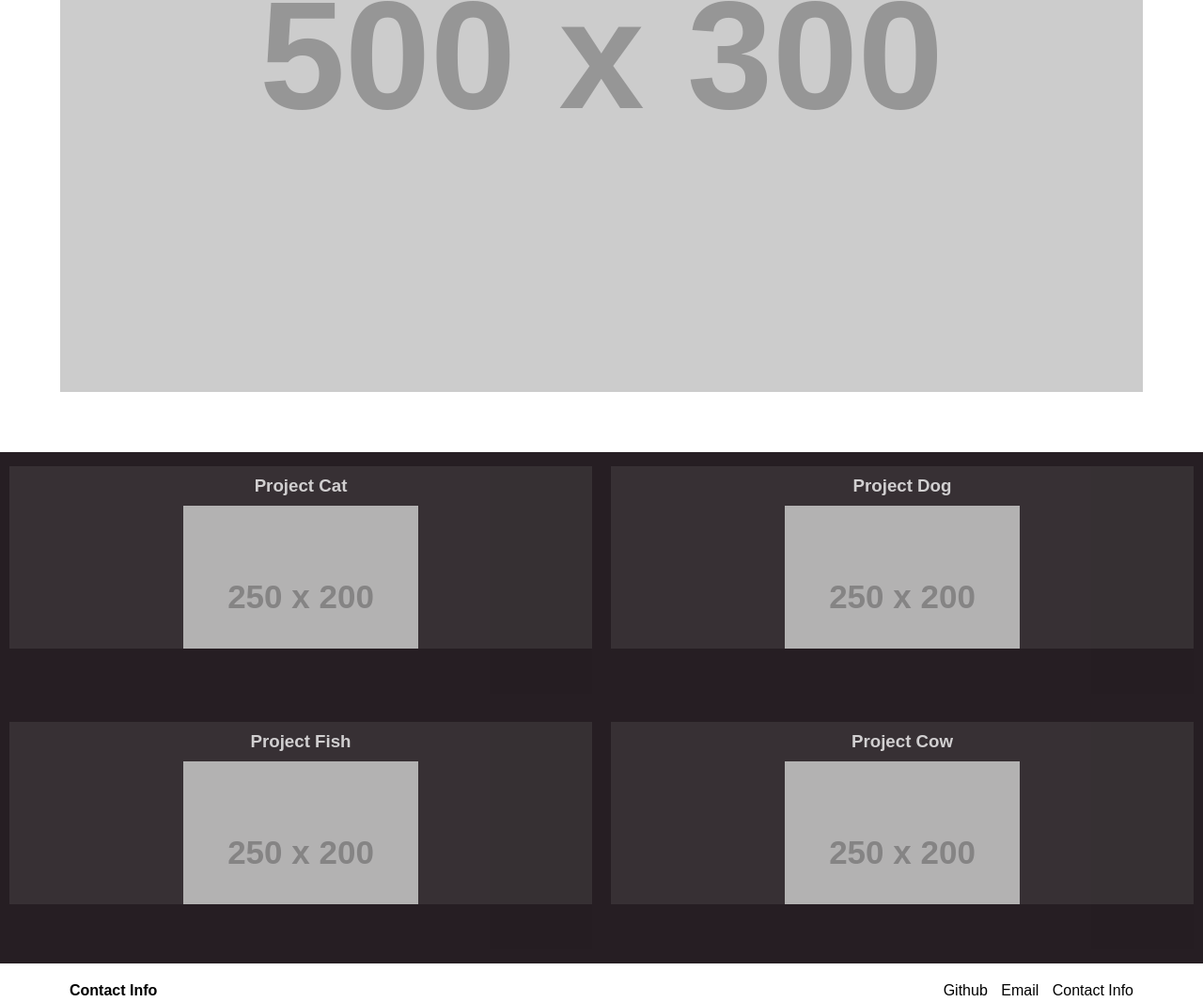
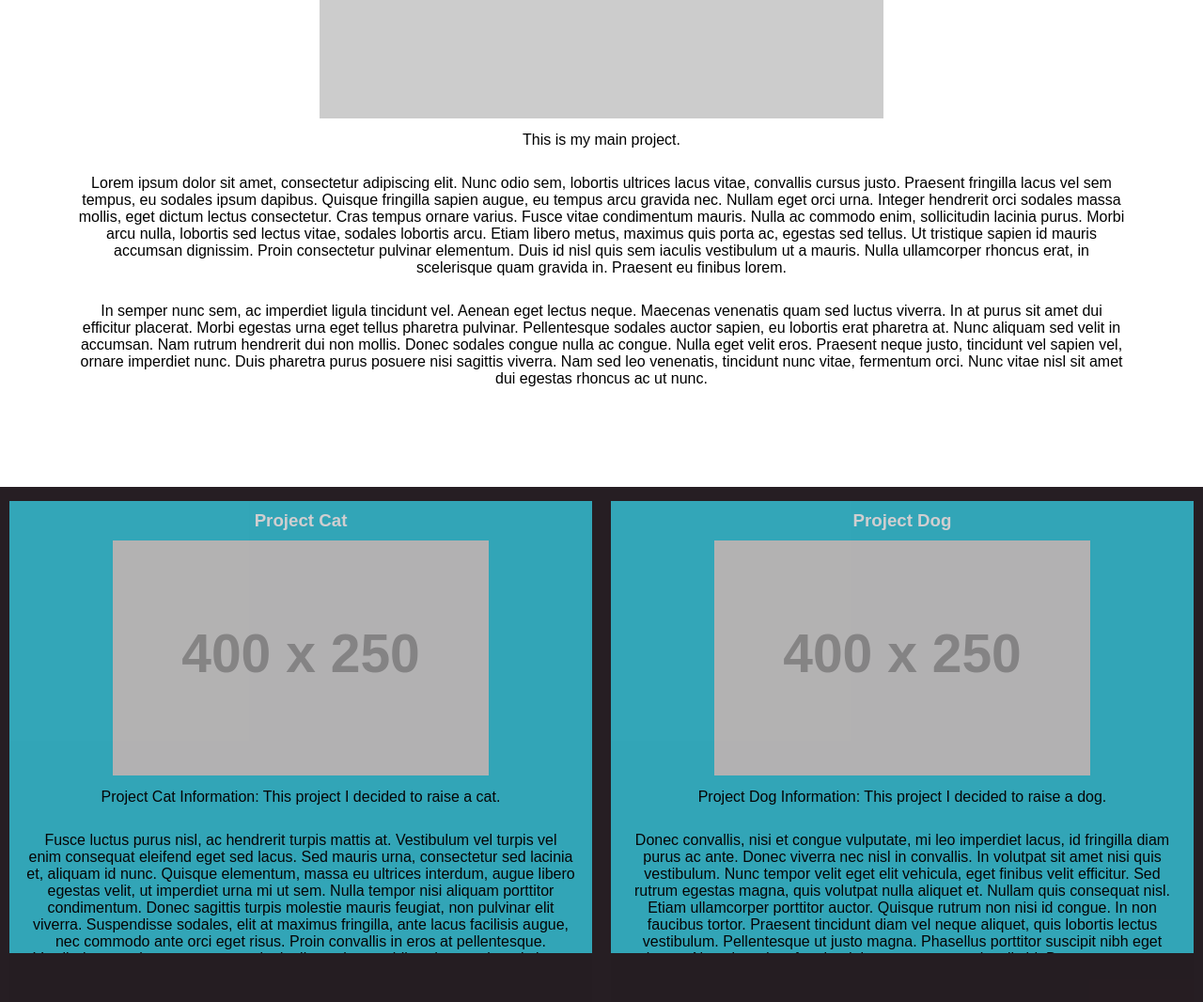
Before and after one commit to Reyesfrancisp/francis_reyes_portfolio, a plain HTML site: page index.html in a window 1280 px wide. Shown: the part 950-2016 px from the top of the page at 94% size. Drawn offline with Linux system fonts and the light colour scheme; placeholder pictures from the web are drawn by us.

Commit message:
Added text and fixed some CSS around to get things working

```diff
--- a/index.html
+++ b/index.html
@@ -41,51 +41,90 @@
 
     </section>
 
+    <!-- Main Project section -->
+
     <section class="main-project">
-<h1 style="text-align: center;">Main Project</h1>
+        <h1 style="text-align: center;">Main Project</h1>
 
-<img src="https://placehold.co/500x300" alt="Placeholder for main project">
+        <img src="https://placehold.co/600x400" alt="Placeholder for main project">
+        <p>
+            This is my main project.</p>
+        <p>
+            Lorem ipsum dolor sit amet, consectetur adipiscing elit. Nunc odio sem, lobortis ultrices lacus vitae,
+            convallis cursus justo. Praesent fringilla lacus vel sem tempus, eu sodales ipsum dapibus. Quisque fringilla
+            sapien augue, eu tempus arcu gravida nec. Nullam eget orci urna. Integer hendrerit orci sodales massa
+            mollis, eget dictum lectus consectetur. Cras tempus ornare varius. Fusce vitae condimentum mauris. Nulla ac
+            commodo enim, sollicitudin lacinia purus. Morbi arcu nulla, lobortis sed lectus vitae, sodales lobortis
+            arcu. Etiam libero metus, maximus quis porta ac, egestas sed tellus. Ut tristique sapien id mauris accumsan
+            dignissim. Proin consectetur pulvinar elementum. Duis id nisl quis sem iaculis vestibulum ut a mauris. Nulla
+            ullamcorper rhoncus erat, in scelerisque quam gravida in. Praesent eu finibus lorem.
+        <p>In semper nunc sem, ac imperdiet ligula tincidunt vel. Aenean eget lectus neque. Maecenas venenatis quam sed
+            luctus viverra. In at purus sit amet dui efficitur placerat. Morbi egestas urna eget tellus pharetra
+            pulvinar. Pellentesque sodales auctor sapien, eu lobortis erat pharetra at. Nunc aliquam sed velit in
+            accumsan. Nam rutrum hendrerit dui non mollis. Donec sodales congue nulla ac congue. Nulla eget velit eros.
+            Praesent neque justo, tincidunt vel sapien vel, ornare imperdiet nunc. Duis pharetra purus posuere nisi
+            sagittis viverra. Nam sed leo venenatis, tincidunt nunc vitae, fermentum orci. Nunc vitae nisl sit amet dui
+            egestas rhoncus ac ut nunc.</p>
 
+        </p>
     </section>
 
     <!-- Multiple Projects Section -->
     <main>
         <section class="textbox">
             <h3> Project Cat</h3>
-            <img src="https://placehold.co/250x200" alt="Placeholder image for project cat">
+            <img src="https://placehold.co/400x250" alt="Placeholder image for project cat">
+            <p>
+                Project Cat Information: This project I decided to raise a cat.
+            </p>
+            <p>Fusce luctus purus nisl, ac hendrerit turpis mattis at. Vestibulum vel turpis vel enim consequat eleifend eget sed lacus. Sed mauris urna, consectetur sed lacinia et, aliquam id nunc. Quisque elementum, massa eu ultrices interdum, augue libero egestas velit, ut imperdiet urna mi ut sem. Nulla tempor nisi aliquam porttitor condimentum. Donec sagittis turpis molestie mauris feugiat, non pulvinar elit viverra. Suspendisse sodales, elit at maximus fringilla, ante lacus facilisis augue, nec commodo ante orci eget risus. Proin convallis in eros at pellentesque. Vestibulum maximus ante ut mauris dapibus, sit amet bibendum sapien tristique. Nam ut enim eget dui vulputate condimentum vel quis nisi. Nulla venenatis, risus eget ultrices maximus, eros eros egestas libero, sodales aliquet ipsum lacus sed lorem. Nullam viverra placerat lorem sit amet tempor. Quisque dignissim tincidunt lectus at consectetur. Ut tempor ullamcorper neque, eu vestibulum sapien dignissim in.</p>
         </section>
 
         <section class="textbox">
             <h3> Project Dog</h3>
 
-        <img src="https://placehold.co/250x200" alt="Placeholder image for project dog">
-                </section>
+            <img src="https://placehold.co/400x250" alt="Placeholder image for project dog">
+            <p>
+                Project Dog Information: This project I decided to raise a dog.
+            </p>
+            <p>
+                Donec convallis, nisi et congue vulputate, mi leo imperdiet lacus, id fringilla diam purus ac ante. Donec viverra nec nisl in convallis. In volutpat sit amet nisi quis vestibulum. Nunc tempor velit eget elit vehicula, eget finibus velit efficitur. Sed rutrum egestas magna, quis volutpat nulla aliquet et. Nullam quis consequat nisl. Etiam ullamcorper porttitor auctor. Quisque rutrum non nisi id congue. In non faucibus tortor. Praesent tincidunt diam vel neque aliquet, quis lobortis lectus vestibulum. Pellentesque ut justo magna. Phasellus porttitor suscipit nibh eget viverra. Nunc interdum feugiat dui, ac tempor nunc iaculis id. Donec eros tortor, sodales vel aliquam ornare, elementum nec lorem.
+            </p>
+        </section>
 
         <section class="textbox">
             <h3> Project Fish</h3>
-<img src="https://placehold.co/250x200" alt="Placeholde for Project Fish">
+            <img src="https://placehold.co/400x250" alt="Placeholde for Project Fish">
+            <p>
+                Project Fish Information: This project I decided to raise a fish.
+            </p>
+            <p>Praesent suscipit quam ac fermentum pretium. Pellentesque varius diam in erat suscipit, sit amet posuere nulla dignissim. Donec non erat at felis vestibulum hendrerit a ac quam. Etiam mollis faucibus orci a posuere. Integer nec fermentum arcu. Nullam ante nisi, posuere at gravida quis, sodales quis quam. Sed dignissim vulputate vulputate.</p>
         </section>
 
         <section class="textbox">
             <h3> Project Cow</h3>
-            <img src="https://placehold.co/250x200" alt="Placeholder for Project Cow">
+            <img src="https://placehold.co/400x250" alt="Placeholder for Project Cow">
+            <p>
+                Project cow information: This project I decided to raise a cow.
+            </p>
+            <p>
+                Vivamus pellentesque leo sed quam sodales ultrices. Nam id volutpat ipsum. Vivamus ut ultricies justo. Quisque posuere lacinia nunc. Praesent bibendum ac mi non tincidunt. Pellentesque maximus erat et venenatis sagittis. Proin porttitor, dolor ultricies congue imperdiet, quam tellus mattis massa, ut mattis velit sapien ut nunc. Cras et tristique elit. Quisque consequat ipsum elementum arcu rhoncus, sit amet vestibulum ante mollis. Vivamus nec lectus ut quam elementum vehicula. Praesent nibh nibh, aliquet fringilla massa et, condimentum varius massa. Fusce elementum odio lectus, eget facilisis enim commodo quis. Donec accumsan metus sit amet sapien varius interdum. Aenean venenatis, tellus congue sagittis varius, augue ante efficitur neque, tempor volutpat lectus metus in nunc. Mauris metus sapien, efficitur id erat non, elementum consequat elit.
+            </p>
         </section>
     </main>
-
 </body>
 
-<footer id = "contact-info">
+<footer id="contact-info">
     <h4>
         Contact Info
     </h4>
 
+    <p>Phone Number: (732)-983-8498</p>
+
     <nav>
         <a class="linkPage" id="github" href="https://github.com/Reyesfrancisp">Github</a>
         <a class="linkPage" id="email" href="mailto: reyesfrancisp@gmail.com">Email</a>
-        <a class="linkPage" id="LinkedIn" href="#">Contact Info</a>
-
     </nav>
-
 </footer>
 
 </html>
--- a/styles.css
+++ b/styles.css
@@ -73,6 +73,8 @@ header a:hover:after {
     }
 }
 
+/* Styling for the main intro section/about me section of the page */
+
 .hero {
     display: grid;
     grid-template-columns: 1.5fr 1fr;
@@ -116,7 +118,7 @@ header a:hover:after {
     align-self: center;
     margin: 5%;
     width: 80%;
-    max-width: 100%;
+    max-width: 370px;
     resize: both;
     opacity: 0;
     animation: fadeIn 5s ease-in forwards;
@@ -133,14 +135,23 @@ header a:hover:after {
     }
 }
 
+/* Styling for the main project section */
+
 .main-project{
     display: flex;
     flex-direction: column;
     position: relative;
+    place-items: center;
     padding: 3%;
     margin: 2%;
 }
+.main-project img{
+    width: 100%;
+    max-width: 600px;
+    resize: both;
+}
 
+/* Styling for the main section of the page */
 
 main {
     display: grid;
@@ -158,6 +169,7 @@ h3 {
     color: var(--white-text);
 }
 
+/* Styling for the textboxes in the main section */
 
 .textbox {
     display: flex;
@@ -167,7 +179,7 @@ h3 {
     animation: reveal 9s forwards;
     place-items: center;
     margin: 15px 10px;
-    background-color: var(--background-color);
+    background-color: var(--section-color);
     color: var(--page-text-color);
 }
 
@@ -202,6 +214,13 @@ h3 {
     }
 }
 
+.textbox img{
+    width: 90%;
+    max-width: 400px;
+    resize: both;
+}
+/* Image spacing for the textboxes */
+
 main img
 {
     justify-content: space-around;
@@ -213,6 +232,8 @@ p {
     justify-content: center;
     text-align: center;
 }
+
+/* Footer CSS */
 
 footer
 {
@@ -229,7 +250,7 @@ footer nav a:not(:last-child) {
 }
 
 /* Desktop Syles */
-@media (min-width: 900px) {
+@media (min-width: 800px) {
     .hero {
         padding: 20px 0;
         font-size: 20px;
```
